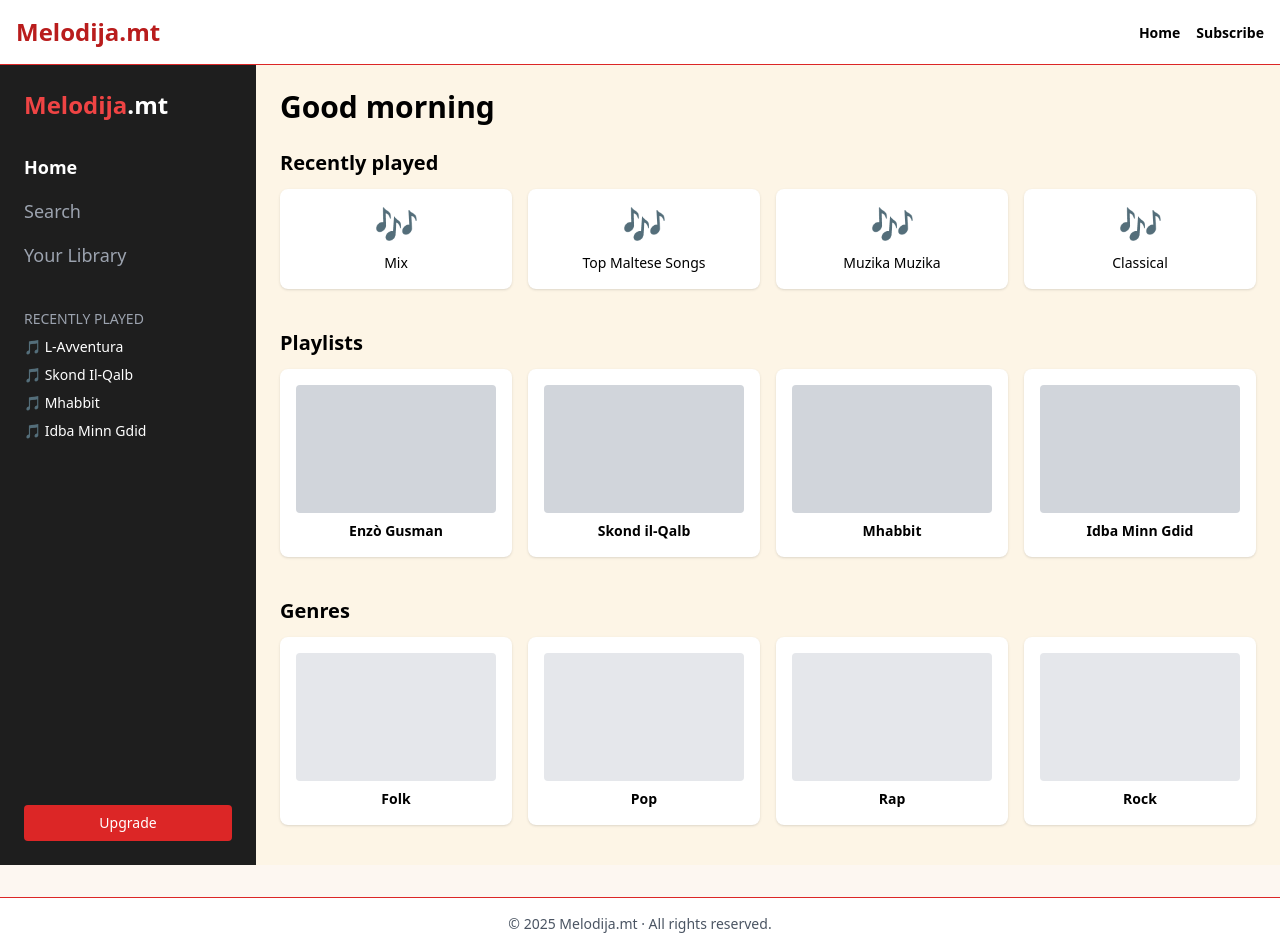
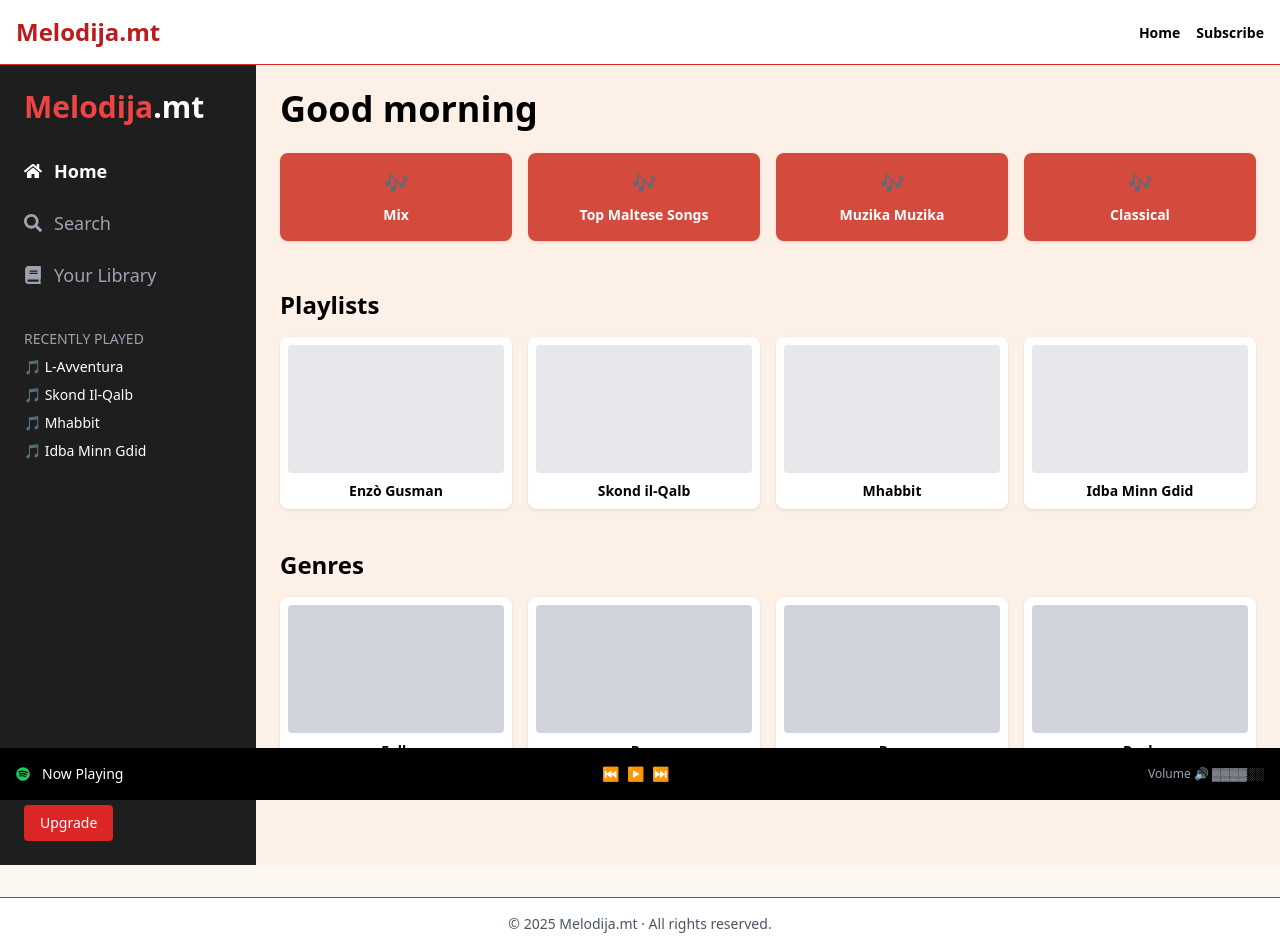
Before and after one commit to SNFN91/Melodija.mt, a React (Vite) app: page / in a window 1280 px wide. Built offline with nearby package versions, Linux system fonts and the light colour scheme.

Commit message:
Fix: Full homepage match to design screenshot

```diff
--- a/src/pages/Home.jsx
+++ b/src/pages/Home.jsx
@@ -1,23 +1,31 @@
 import React from "react";
+import { FaHome, FaSearch, FaBook, FaSpotify } from "react-icons/fa";
 
 export default function Home() {
   return (
-    <div className="min-h-screen bg-[#fdf5e6] text-white flex flex-col lg:flex-row">
+    <div className="min-h-screen bg-[#fdf0e6] text-white flex flex-col lg:flex-row font-sans">
       {/* Sidebar */}
-      <aside className="bg-[#1e1e1e] w-full lg:w-64 p-6 flex flex-col justify-between">
+      <aside className="bg-[#1e1e1e] w-full lg:w-64 p-6 flex flex-col justify-between min-h-screen">
         <div>
-          <div className="text-2xl font-extrabold text-red-500 mb-8">
+          <div className="text-3xl font-extrabold text-red-500 mb-8">
             Melodija<span className="text-white">.mt</span>
           </div>
-          <nav className="space-y-4">
-            <div className="text-lg font-semibold text-white">Home</div>
-            <div className="text-lg text-gray-400">Search</div>
-            <div className="text-lg text-gray-400">Your Library</div>
+          <nav className="space-y-6">
+            <div className="flex items-center gap-3 text-lg font-semibold text-white">
+              <FaHome /> Home
+            </div>
+            <div className="flex items-center gap-3 text-lg text-gray-400">
+              <FaSearch /> Search
+            </div>
+            <div className="flex items-center gap-3 text-lg text-gray-400">
+              <FaBook /> Your Library
+            </div>
           </nav>
+
           <div className="mt-10">
             <p className="text-sm uppercase text-gray-400 mb-2">Recently played</p>
             <ul className="space-y-2">
-              {['L-Avventura', 'Skond Il-Qalb', 'Mhabbit', 'Idba Minn Gdid'].map((title, idx) => (
+              {["L-Avventura", "Skond Il-Qalb", "Mhabbit", "Idba Minn Gdid"].map((title, idx) => (
                 <li key={idx} className="text-sm text-white truncate">
                   🎵 {title}
                 </li>
@@ -25,21 +33,22 @@ export default function Home() {
             </ul>
           </div>
         </div>
-        <button className="mt-8 bg-red-600 hover:bg-red-700 py-2 px-4 rounded text-sm font-medium">Upgrade</button>
+        <button className="mt-8 bg-red-600 hover:bg-red-700 py-2 px-4 rounded text-sm font-medium self-start">
+          Upgrade
+        </button>
       </aside>
 
       {/* Main Content */}
       <main className="flex-1 p-6 overflow-auto">
-        <h1 className="text-3xl font-bold text-black mb-6">Good morning</h1>
+        <h1 className="text-4xl font-bold text-black mb-6">Good morning</h1>
 
         {/* Recently Played */}
-        <section className="mb-10">
-          <h2 className="text-xl font-semibold text-black mb-3">Recently played</h2>
-          <div className="grid grid-cols-2 sm:grid-cols-3 md:grid-cols-4 gap-4">
+        <section className="mb-12">
+          <div className="grid grid-cols-2 sm:grid-cols-4 gap-4">
             {["Mix", "Top Maltese Songs", "Muzika Muzika", "Classical"].map((title, idx) => (
-              <div key={idx} className="bg-white rounded-lg p-4 text-black text-center shadow">
-                <div className="text-4xl mb-2">🎶</div>
-                <div className="font-medium text-sm">{title}</div>
+              <div key={idx} className="bg-[#d44b3d] hover:bg-[#c44235] transition rounded-lg p-4 text-center shadow cursor-pointer">
+                <div className="text-white text-xl font-bold mb-2">🎶</div>
+                <div className="font-semibold text-white text-sm">{title}</div>
               </div>
             ))}
           </div>
@@ -47,11 +56,11 @@ export default function Home() {
 
         {/* Playlists */}
         <section className="mb-10">
-          <h2 className="text-xl font-semibold text-black mb-3">Playlists</h2>
-          <div className="grid grid-cols-2 sm:grid-cols-3 md:grid-cols-4 gap-4">
+          <h2 className="text-2xl font-semibold text-black mb-4">Playlists</h2>
+          <div className="grid grid-cols-2 sm:grid-cols-4 gap-4">
             {["Enzò Gusman", "Skond il-Qalb", "Mhabbit", "Idba Minn Gdid"].map((title, idx) => (
-              <div key={idx} className="bg-white rounded-lg text-center p-4 shadow text-black">
-                <div className="h-32 w-full bg-gray-300 rounded mb-2"></div>
+              <div key={idx} className="bg-white rounded-lg p-2 text-center shadow text-black">
+                <div className="h-32 bg-gray-200 rounded mb-2"></div>
                 <div className="font-semibold text-sm">{title}</div>
               </div>
             ))}
@@ -60,17 +69,30 @@ export default function Home() {
 
         {/* Genres */}
         <section>
-          <h2 className="text-xl font-semibold text-black mb-3">Genres</h2>
-          <div className="grid grid-cols-2 sm:grid-cols-3 md:grid-cols-4 gap-4">
+          <h2 className="text-2xl font-semibold text-black mb-4">Genres</h2>
+          <div className="grid grid-cols-2 sm:grid-cols-4 gap-4">
             {["Folk", "Pop", "Rap", "Rock"].map((genre, idx) => (
-              <div key={idx} className="bg-white rounded-lg text-center p-4 shadow text-black">
-                <div className="h-32 w-full bg-gray-200 rounded mb-2"></div>
+              <div key={idx} className="bg-white rounded-lg p-2 text-center shadow text-black">
+                <div className="h-32 bg-gray-300 rounded mb-2"></div>
                 <div className="font-semibold text-sm">{genre}</div>
               </div>
             ))}
           </div>
         </section>
       </main>
+
+      {/* Footer Playback Bar (Static) */}
+      <footer className="bg-black text-white w-full p-4 flex items-center justify-between text-sm fixed bottom-0 left-0 right-0 z-50">
+        <div className="flex items-center gap-3">
+          <FaSpotify className="text-green-500" /> Now Playing
+        </div>
+        <div className="flex items-center gap-2">
+          <button>⏮️</button>
+          <button>▶️</button>
+          <button>⏭️</button>
+        </div>
+        <div className="text-xs text-gray-400">Volume 🔊 ▓▓▓▓░░</div>
+      </footer>
     </div>
   );
 }
```
